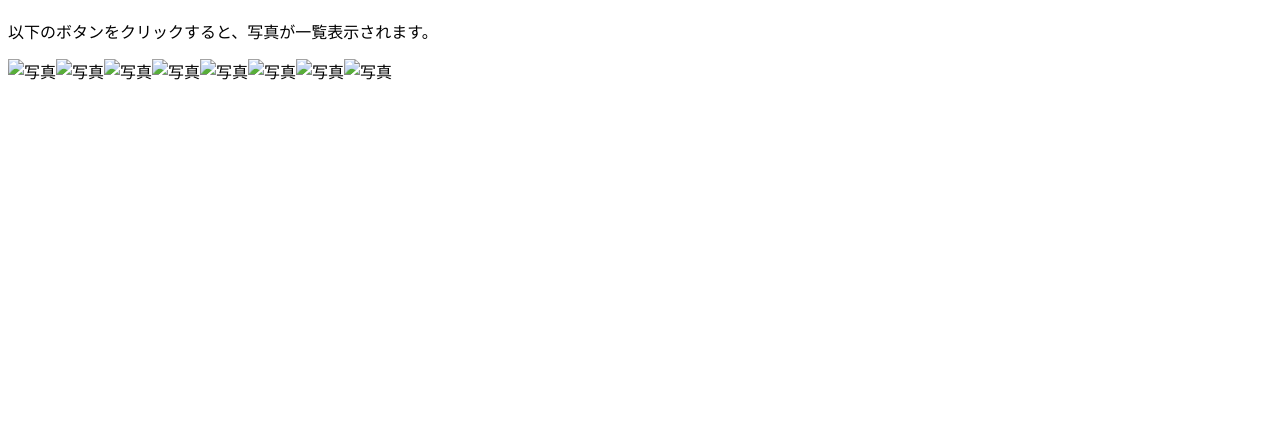
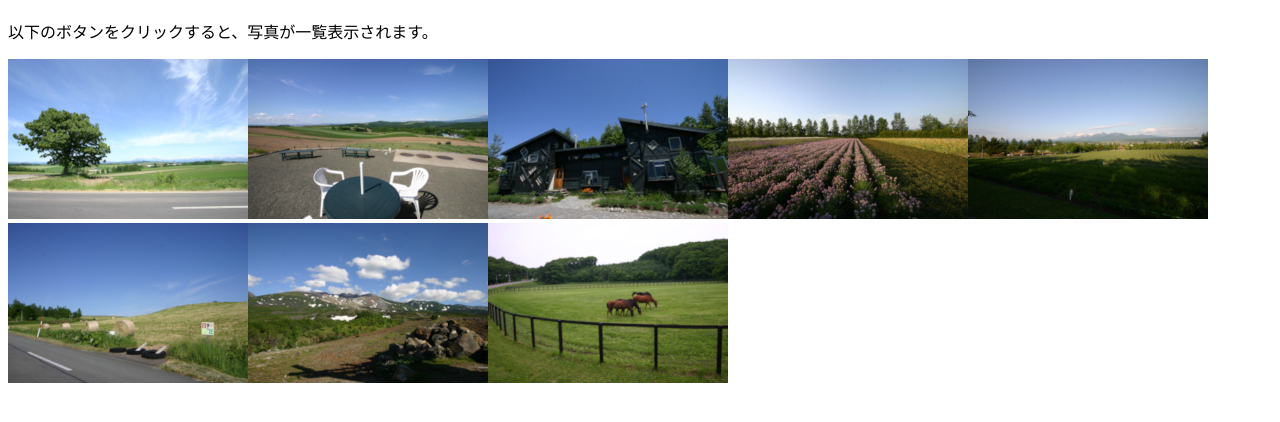
Before and after one commit to c3250078/www, a plain HTML site: page kadai8-2/index.html in a window 1280 px wide. Both pictures are taken after a click on the button "写真を表示". Shown: the part 70-492 px from the top of the page. Drawn offline with Linux system fonts and the light colour scheme.

Commit message:
2026/11/24

```diff
--- a/kadai8-2/index.html
+++ b/kadai8-2/index.html
@@ -20,14 +20,14 @@
         function showPhotos() {
 
             const photos = [
-                "imges/photo_1.jpg",
-                "imges/photo_2.jpg",
-                "imges/photo_3.jpg",
-                "imges/photo_4.jpg",
-                "imges/photo_5.jpg",
-                "imges/photo_6.jpg",
-                "imges/photo_7.jpg",
-                "imges/photo_8.jpg"
+                "images/photo_1.jpg",
+                "images/photo_2.jpg",
+                "images/photo_3.jpg",
+                "images/photo_4.jpg",
+                "images/photo_5.jpg",
+                "images/photo_6.jpg",
+                "images/photo_7.jpg",
+                "images/photo_8.jpg"
             ];
 
             const list = document.getElementById("photoList");
```
